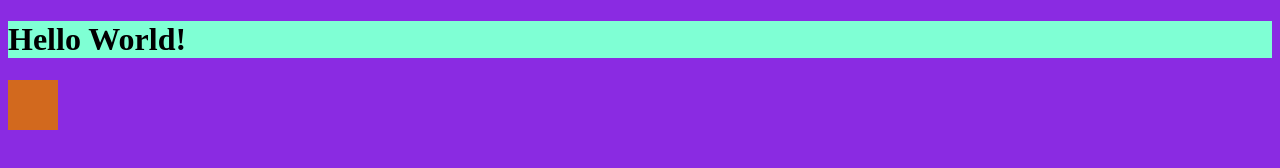
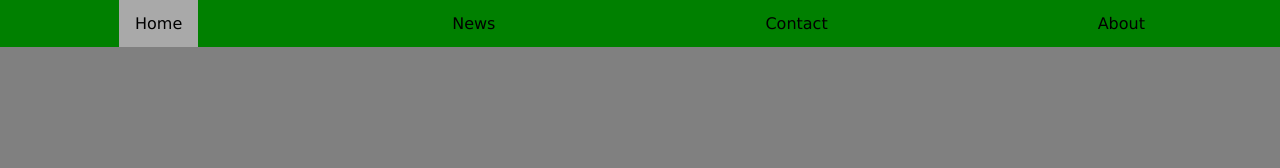
Before and after one commit to LeaderPlays/My-web-project, a plain HTML site: page index.html in a window 1280 px wide. Drawn offline with Linux system fonts and the light colour scheme.

Commit message:
added navbar and about page

```diff
--- a/index.html
+++ b/index.html
@@ -5,9 +5,42 @@
     <meta http-equiv="X-UA-Compatible" content="IE=edge">
     <meta name="viewport" content="width=device-width, initial-scale=1.0">
     <title>Mauricio Web Page</title>
+    <style>
+        html, body {
+            font-family: Verdana, Geneva, Tahoma;
+            background-color: gray;
+            margin : 0px
+        }
+
+        .nav-bar {
+            background-color: green;
+            display: flex;
+            justify-content: space-around;
+        }
+
+        .nav-bar a {
+            text-decoration: none;
+            color: black;
+            padding: 14px 16px;
+        }
+
+        .nav-bar a:hover{
+            background-color: rgb(116, 116, 116);
+        }
+
+        .active {
+            background-color: darkgray;
+        }
+
+    </style>
 </head>
-<body style="background-color: blueviolet;">
-    <h1 style="background-color: aquamarine;">Hello World!</h1>
-    <div style="width: 50px; height: 50px; background-color: chocolate;"></div>
+<body>
+   <div class="nav-bar">
+     <a href="index.html" class="active">Home</a>
+     <a href="news.html">News</a>
+     <a href="contact.html">Contact</a>
+     <a href="about.html">About</a>
+   </div>
 </body>
+
 </html>
```
Also changed, not shown: about.html (added, +12 -0 lines).
